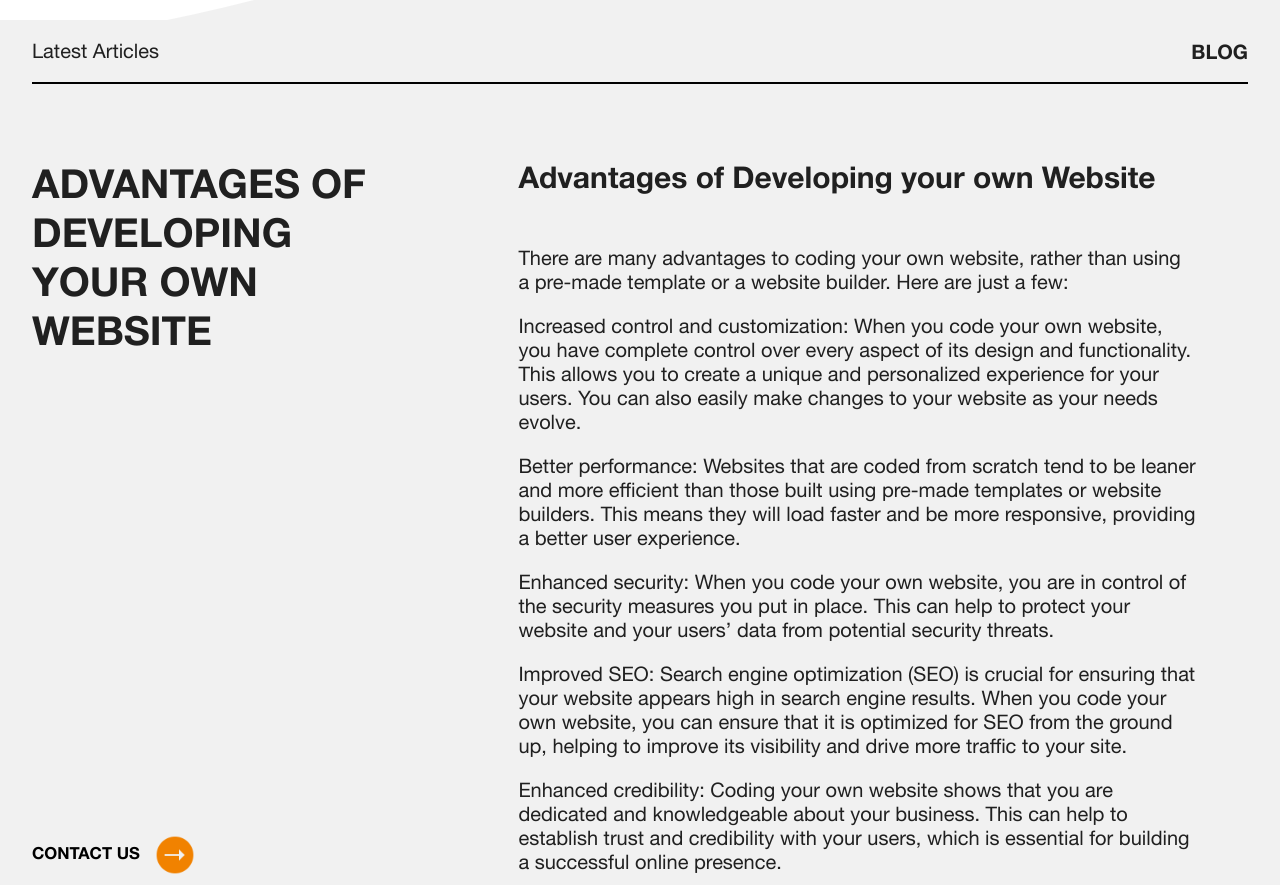
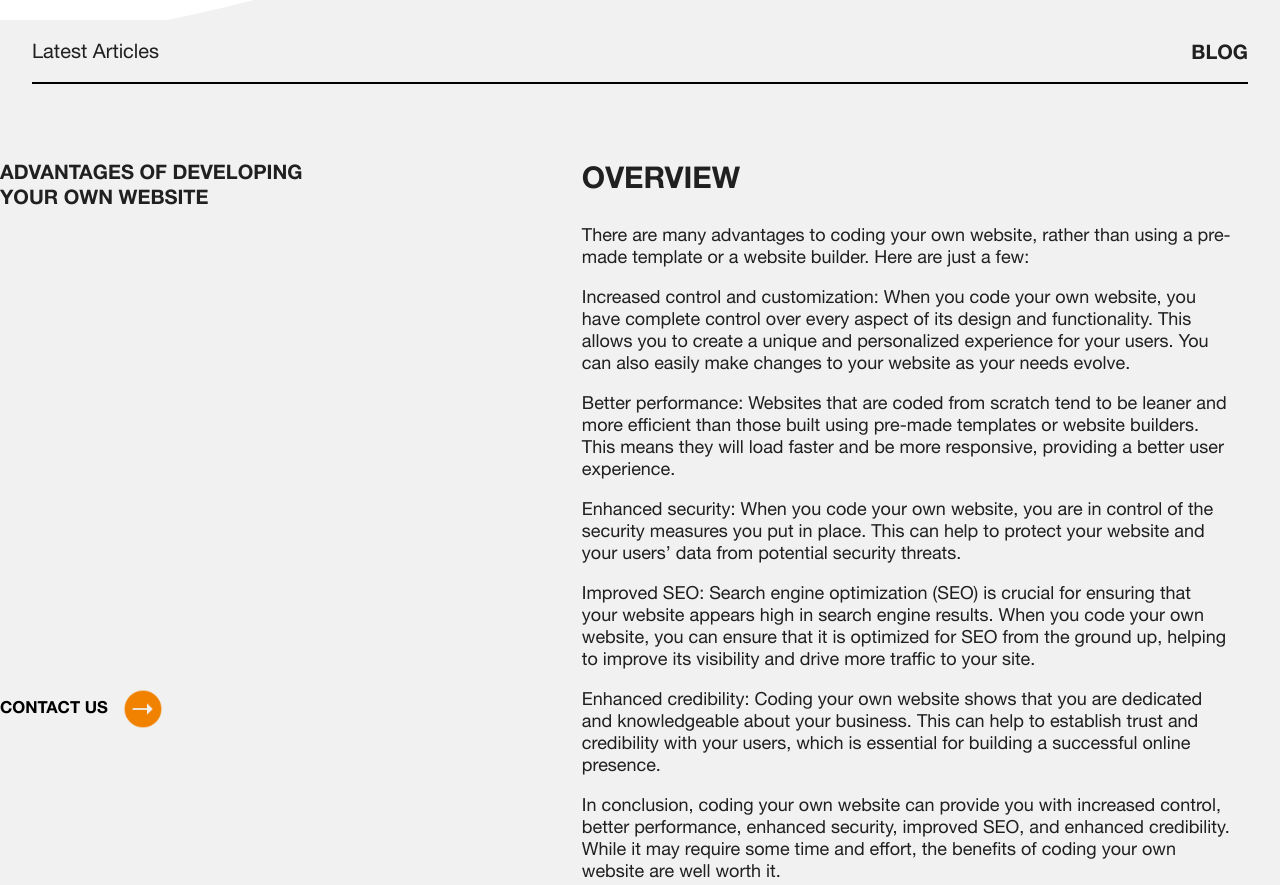
Before and after one commit to btothemoe/raincitywebsites, a plain HTML site: page insights/advantages-of-developing-your-own-website.html in a window 1280 px wide. Shown: the part 700-1585 px from the top of the page. Drawn offline with Linux system fonts and the light colour scheme; files whose address does not match are found by name.

Commit message:
Styling blog pages

```diff
--- a/css/insights.css
+++ b/css/insights.css
@@ -450,7 +450,7 @@
     display: flex;
     flex-direction: row;
     justify-content: center;
-    padding-top: 75px;
+    padding-top: 45px;
     padding-bottom: 75px;
     background-image: url("/images/Vector2.svg");
     background-size: 40%;
@@ -459,21 +459,22 @@
   }
 
   #blog .container {
-    width: 95%;
+    width: 1400px;
     display: flex;
     flex-direction: row;
   }
 
   #blog .container .left-section {
-    width: 40%;
+    width: 50%;
     display: initial;
+    padding-top: 30px;
   }
 
   #blog .container .left-section .header {
-    font-size: 40px;
+    font-size: 20px;
     font-weight: bold;
     padding-bottom: 30px;
-    width: 70%;
+    width: 60%;
   }
 
   #blog .container .left-section .categories {
@@ -575,22 +576,19 @@
 
   #blog .container .right-section .blog-page-element p {
     width: 100%;
-    font-size: 20px;
-  }
-
-  #blog .container .right-section .blog-page-element .left {
-    padding-top: 49px;
-    width: 7%;
+    font-size: 18px;
   }
 
   #blog .container .right-section .blog-page-element .right {
     width: 93%;
+    padding-top: 30px;
+    padding-bottom: 30px;
   }
 
   #blog .container .right-section .blog-page-element .header {
     font-size: 30px;
     font-weight: bold;
-    padding-bottom: 30px;
+    padding-bottom: 10px;
   }
 
   #blog .container .right-section .blog-page-element .sub-header {
--- a/insights/advantages-of-developing-your-own-website.html
+++ b/insights/advantages-of-developing-your-own-website.html
@@ -16,6 +16,7 @@
 
     <!-- JS -->
     <script type="text/javascript" src="../main.js"></script>
+
 
     <title>Rain City Websites</title>
   </head>
@@ -174,7 +175,7 @@
           <div class="blog-page-element">
             <div class="right">
               <div class="header">
-                Advantages of Developing your own Website
+                OVERVIEW
               </div>
               <p>
                 There are many advantages to coding your own website, rather
```
